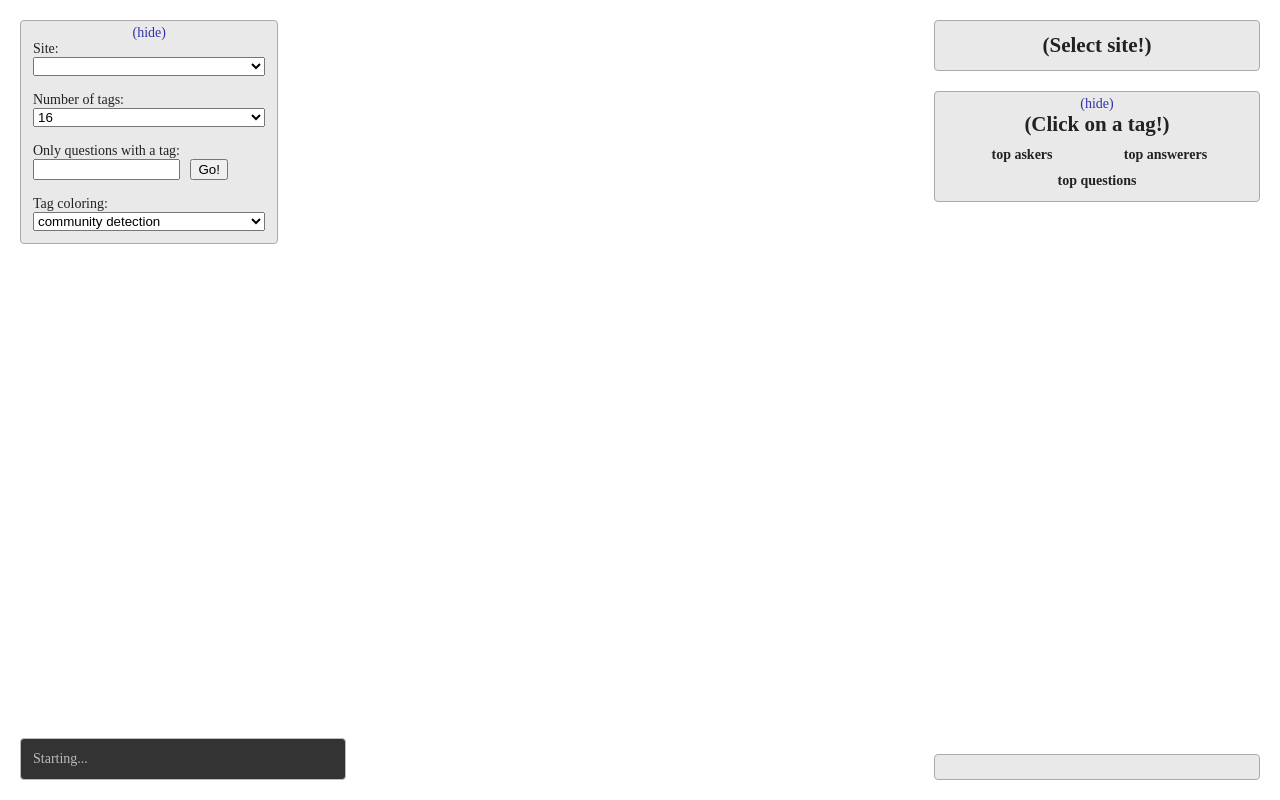
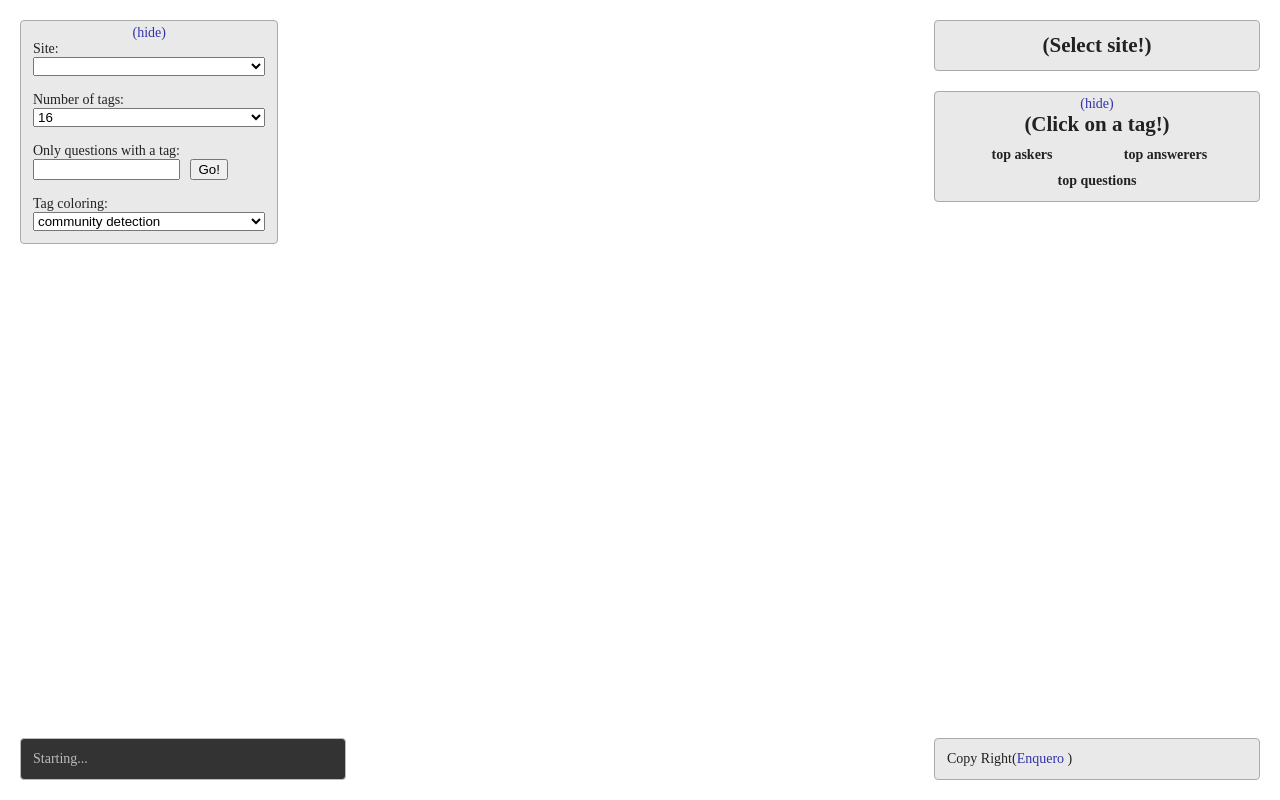
Before and after one commit to muthuks2020/stackoverflow, a plain HTML site: page index.html in a window 1280 px wide. Drawn offline with nearby package versions, Linux system fonts and the light colour scheme; no server answers.

Commit message:
Update index.html

```diff
--- a/index.html
+++ b/index.html
@@ -15,7 +15,7 @@
   <div id="loading_status">Starting...</div>
 
   <div id="footnote">
-
+  Copy Right(<a href="https://enquero.com/">Enquero </a>)
   </div>
 
   <div id="left_bar">
```
